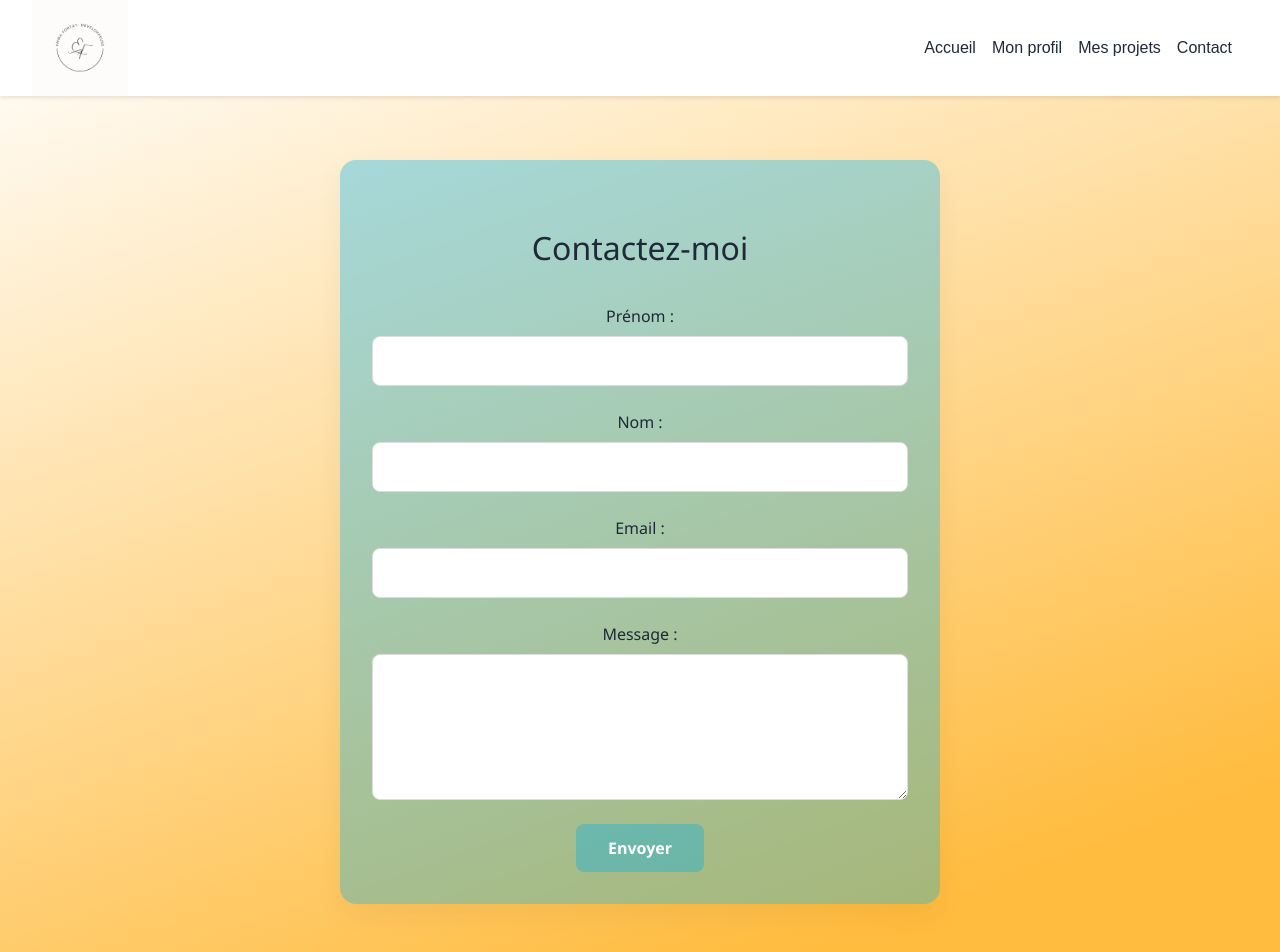
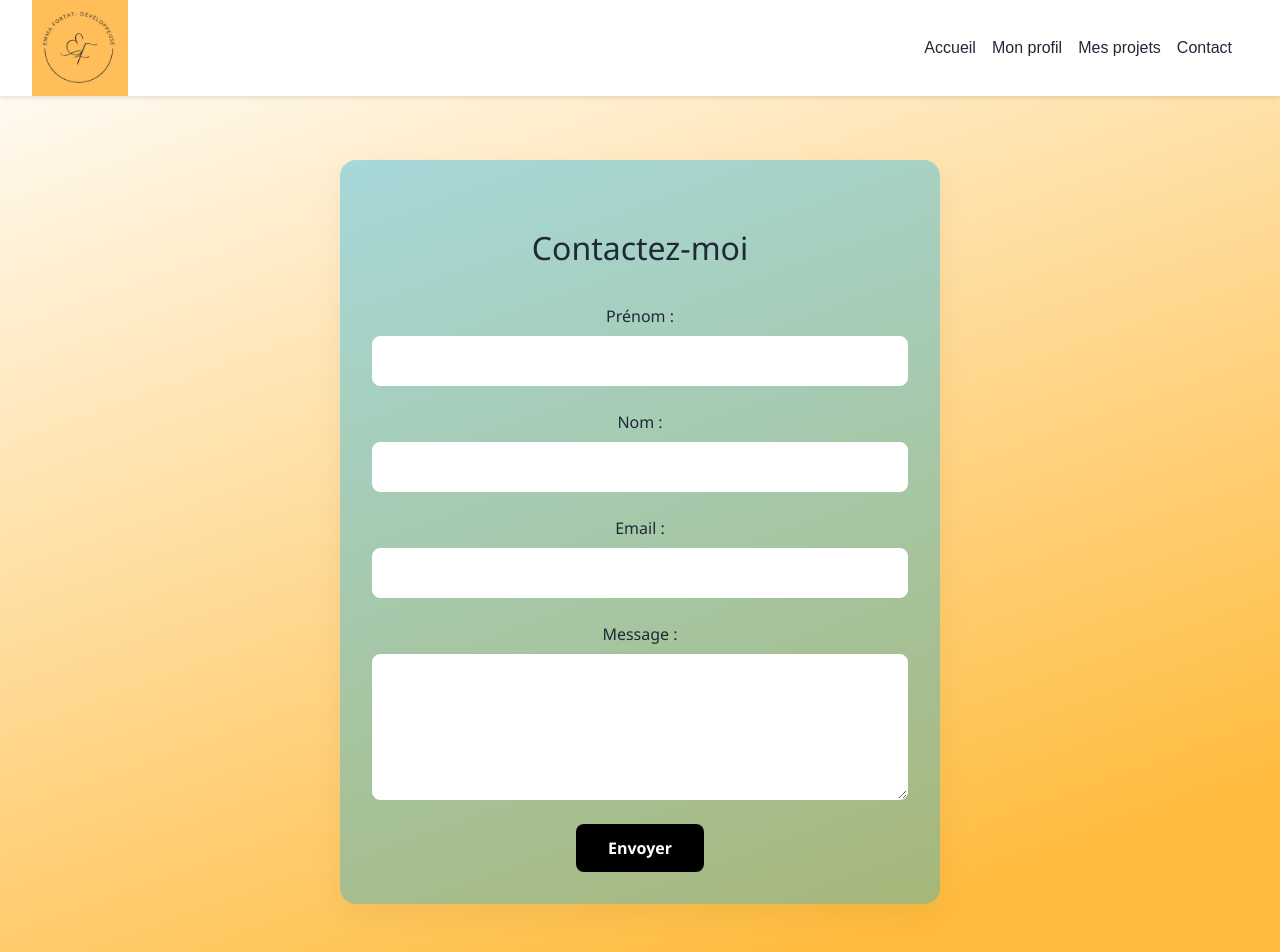
Before and after one commit to Emma-F-git/Portfolio, a Next.js app: page /contact in a window 1280 px wide. Shown: the top 952 px of the page. Built offline with nearby package versions, Linux system fonts and the light colour scheme.

Commit message:
Modification des couleurs du site

```diff
--- a/styles/contact.scss
+++ b/styles/contact.scss
@@ -8,12 +8,6 @@
   border-radius: 1rem;
   box-shadow: 0 10px 30px rgba(0, 0, 0, 0.05);
   font-family: "Segoe UI", sans-serif;
-
-  h1 {
-    text-align: center;
-    font-size: 2rem;
-    margin-bottom: 2rem;
-  }
 
   .contact-form {
     display: flex;
@@ -29,7 +23,7 @@
       textarea {
         margin-top: 0.5rem;
         padding: 0.75rem 1rem;
-        border: 1px solid #ddd;
+        border: 1px solid #ffffff;
         border-radius: 0.5rem;
         font-size: 1rem;
         background-color: #fff;
@@ -42,7 +36,7 @@
 
     button {
       align-self: center;
-      background-color: $color-primary;
+      background-color: #000000;
       color: white;
       font-weight: bold;
       border: none;
@@ -53,7 +47,7 @@
       transition: background-color 0.3s;
 
       &:hover {
-        background-color: #a855f7;
+        background-color: $color-hover;
       }
     }
   }
--- a/styles/footer.scss
+++ b/styles/footer.scss
@@ -1,3 +1,5 @@
+@import "theme";
+
 .footer {
   text-align: center;
   padding: 2rem;
@@ -21,13 +23,13 @@
       width: 40px;
       height: 40px;
       font-size: 24px;
-      color: #2563eb;
+      color: #000000;
       text-decoration: none;
       border-radius: 50%;
 
       &:hover {
-        color: #1d4ed8;
-        background-color: #e0e7ff;
+        color: $color-hover;
+        background-color: color-hover;
       }
     }
   }
--- a/styles/globals.scss
+++ b/styles/globals.scss
@@ -52,7 +52,7 @@ body {
 
 .btn-primary {
   display: inline-block;
-  background-color: #2563eb;
+  background-color: $color-background;
   color: white;
   padding: 0.75rem 1.5rem;
   border-radius: 0.5rem;
@@ -62,7 +62,7 @@ body {
 }
 
 .btn-primary:hover {
-  background-color: #1d4ed8;
+  background-color: $color-background;
 }
 
 @keyframes scaleIn {
@@ -80,6 +80,8 @@ h1 {
   animation: scaleIn 1s ease forwards;
   font-size: 32px;
   margin: 1em;
+  text-align: center;
+  margin-bottom: 2rem;
 }
 
 .skills {
@@ -90,13 +92,10 @@ h1 {
   justify-content: center;
 
   span {
-    background-color: #dbeafe;
-    color: #1e40af;
+    background-color: $color-background;
+    color: black;
     padding: 0.3rem 0.6rem;
     border-radius: 9999px;
     font-size: 0.875rem;
   }
 }
-
-@media (max-width: 767.98px) {
-}
--- a/styles/profil.scss
+++ b/styles/profil.scss
@@ -1,3 +1,5 @@
+@import "theme";
+
 /* Section Mon profil */
 .section-title {
   font-size: 2rem;
@@ -37,7 +39,6 @@
     flex-shrink: 0;
     width: 200px;
     height: 200px;
-    padding-bottom: 1em;
   }
 
   .profil-text {
--- a/styles/project.scss
+++ b/styles/project.scss
@@ -1,3 +1,5 @@
+@import "theme";
+
 .projects-section {
   margin: auto;
 
@@ -57,7 +59,7 @@
         align-items: center;
         gap: 0.5rem;
         padding: 0.5rem 1rem;
-        background-color: #2563eb;
+        background-color: #000000;
         color: white;
         border: none;
         border-radius: 0.375rem;
@@ -70,7 +72,7 @@
         }
 
         &:hover {
-          background-color: #1d4ed8;
+          background-color: $color-hover;
         }
       }
     }
--- a/styles/theme.scss
+++ b/styles/theme.scss
@@ -1,10 +1,6 @@
 /* Variables couleurs*/
 $color-background: #ffa600c2;
-$color-primary: #00abe459;
-$color-primary-hover: #008fc1;
+$color-primary: rgba(0, 172, 230, 0.349);
 $color-text: #1f2937;
-$color-text-light: #ffffff;
 $color-navbar-bg: #ffffff;
-$color-footer-bg: #00abe4;
-$color-footer-text: #ffffff;
-$color-badge-bg: #d0e7f9;
+$color-hover: #1d4ed8;
```
Also changed, not shown: public/images/Logo.webp.
